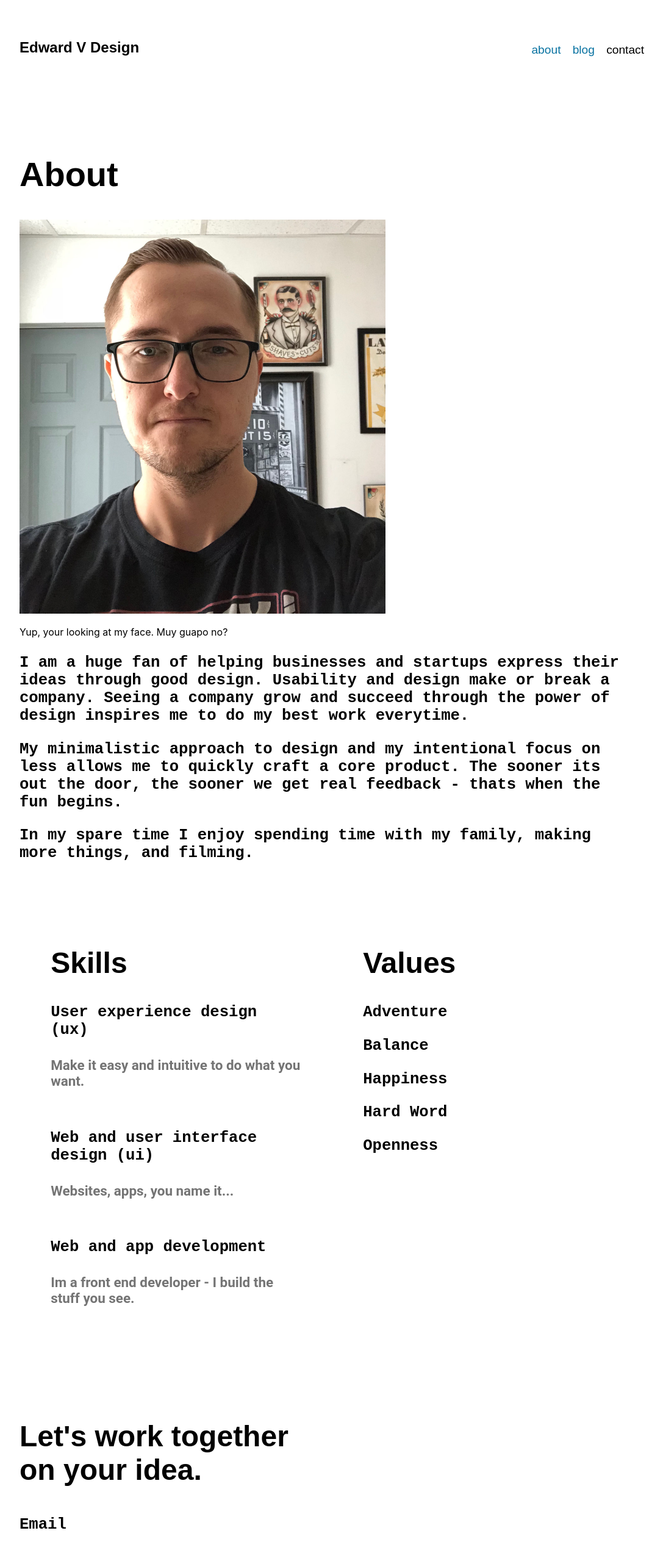
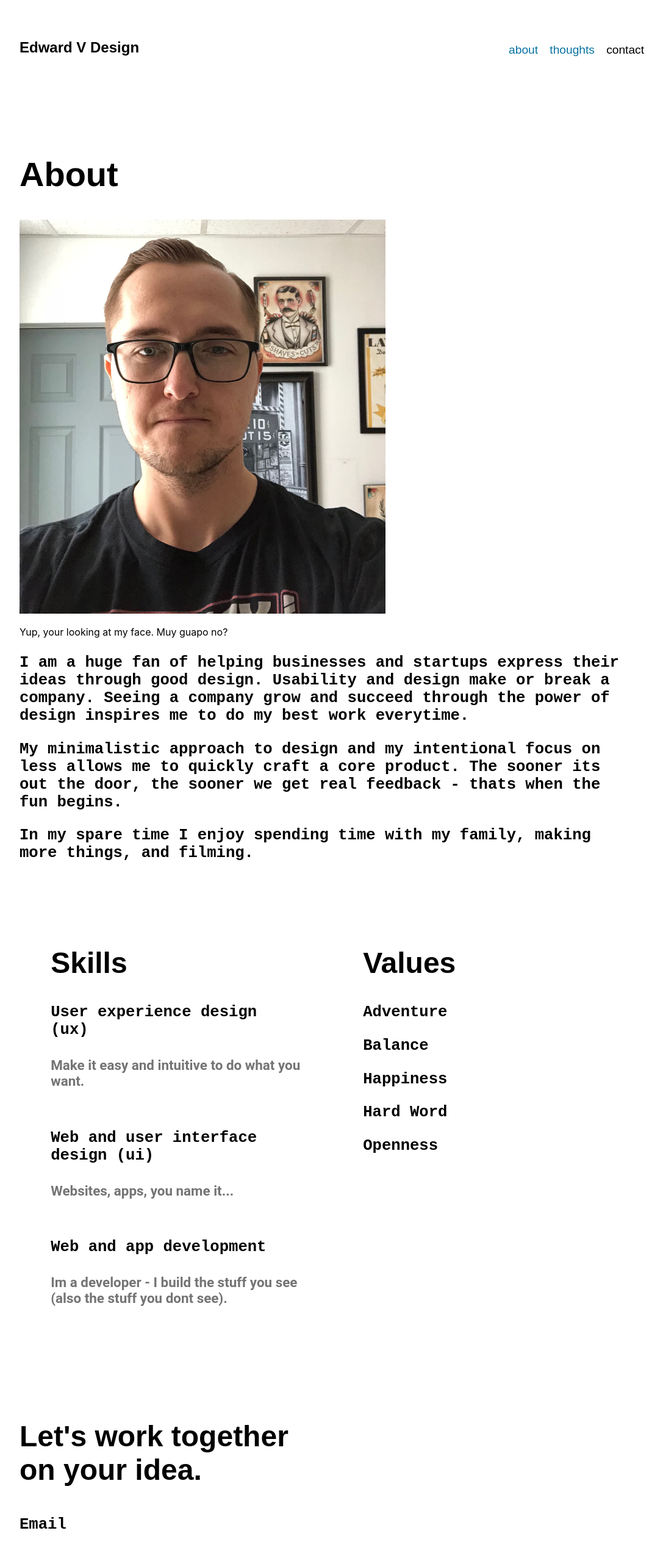
Before and after one commit to EdwardGoomba/EvD, a React app: page /about in a window 1280 px wide. Shown: the top 2541 px of the page at 61% size, without its empty margins (96-1183 px from the left). Built offline with nearby package versions, Linux system fonts and the light colour scheme; a web font is replaced by a local one.

Commit message:
Update blog to thoughts

```diff
--- a/app/App.js
+++ b/app/App.js
@@ -6,7 +6,7 @@ import styled from 'styled-components'
 import Header from './components/Header'
 import Home from './components/Home'
 import About from './components/About'
-import Blog from './components/Blog'
+import Thoughts from './components/Thoughts'
 import Footer from './components/Footer'
 
 // Styled Components
@@ -27,7 +27,7 @@ const App = () => {
 
         <Route exact path='/' component={Home} />
         <Route path='/about' component={About} />
-        <Route path='/blog' component={Blog} />
+        <Route path='/thoughts' component={Thoughts} />
 
         <Footer />
       </Container>
--- a/app/components/About.js
+++ b/app/components/About.js
@@ -106,7 +106,7 @@ const About = () => {
           <Details>Websites, apps, you name it...</Details>
 
           <SubHeading>Web and app development</SubHeading>
-          <Details>Im a front end developer - I build the stuff you see.</Details>
+          <Details>Im a developer - I build the stuff you see (also the stuff you dont see).</Details>
 
           {/* <SubHeading>Roadmapping</SubHeading>
           <Details>Sometimes, you just need to see where your going.</Details> */}
--- a/app/components/Header.js
+++ b/app/components/Header.js
@@ -45,7 +45,7 @@ const Header = () => {
           <Link to='/about'>about</Link>
         </NavLinks>
         <NavLinks>
-          <Link to='/blog'>blog</Link>
+          <Link to='/thoughts'>thoughts</Link>
         </NavLinks>
         <NavLinks><NavDirective href='mailto:ask@edwardvdesign.com'>contact</NavDirective></NavLinks>
       </Nav>
--- a/app/components/Blog.js
+++ b/app/components/Thoughts.js
@@ -48,7 +48,7 @@ const CTA = styled.h3`
   padding-top: 1.5em;
 `
 
-const Blog = () => {
+const Thoughts = () => {
   return (
     <div>
       <IntroContainer>
@@ -59,4 +59,4 @@ const Blog = () => {
   )
 }
 
-export default Blog
+export default Thoughts
--- a/app/index.html
+++ b/app/index.html
@@ -1,7 +1,7 @@
 <!DOCTYPE html>
 <html>
   <head>
-    <title>Edward V Design - Product Designer</title>
+    <title>Edward V - Product Designer</title>
     <link rel="stylesheet" href="https://use.typekit.net/auh0bwo.css" />
     <!-- Fathom - simple website analytics - https://github.com/usefathom/fathom -->
     <script>
```
